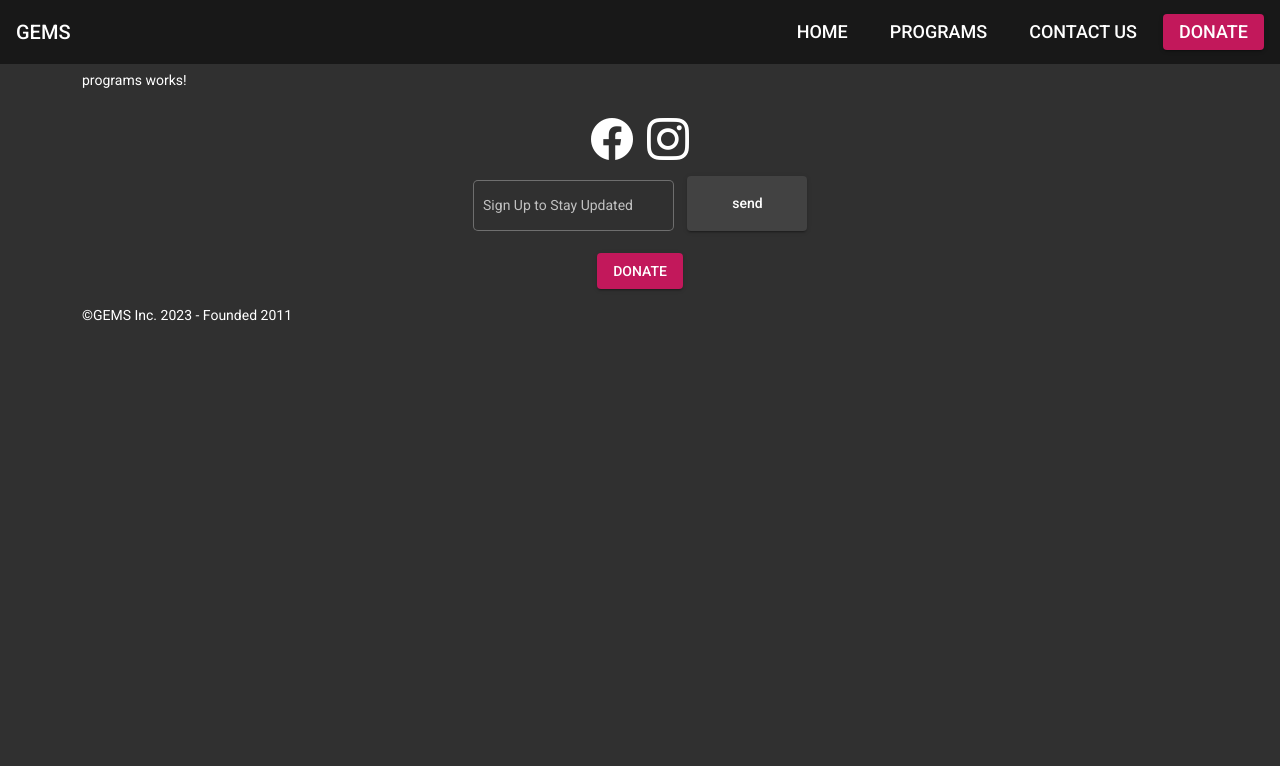
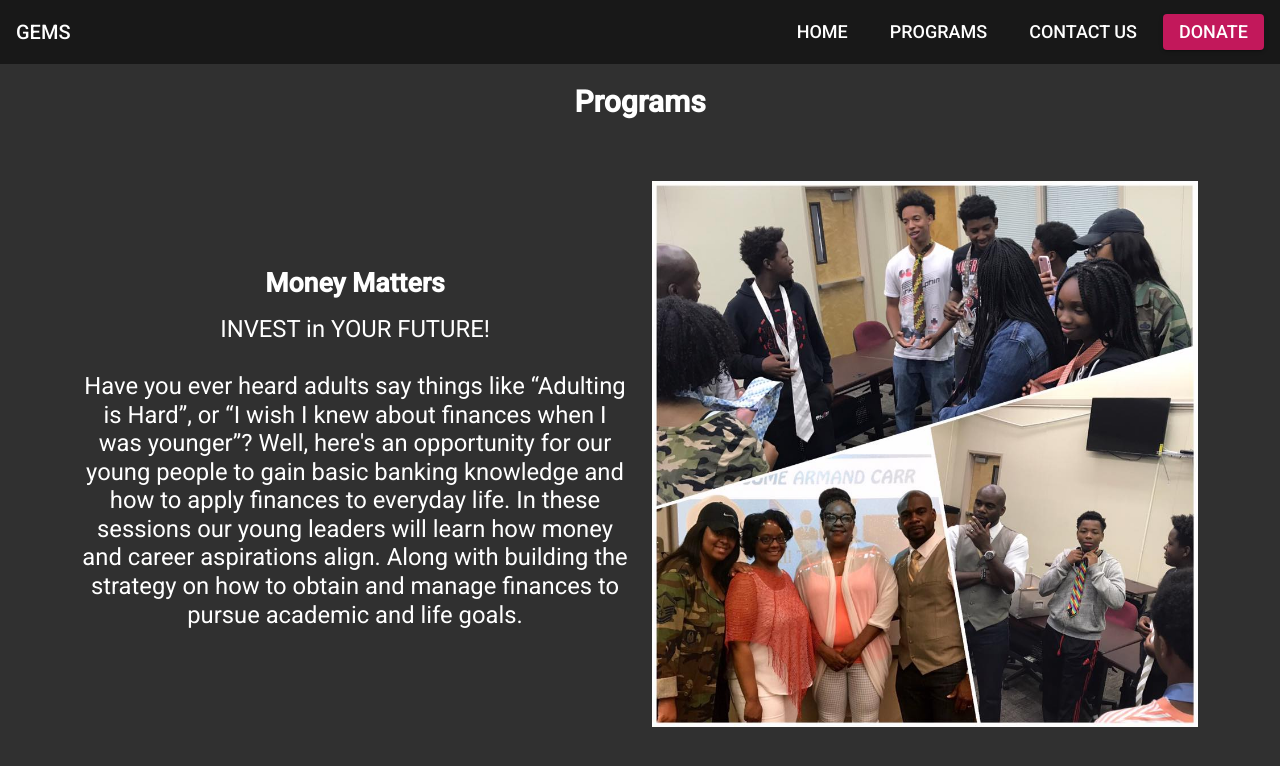
Before and after one commit to analystbruh/gems-site, an Angular app: page /programs in a window 1280 px wide. Shown: the top 766 px of the page. Built offline with nearby package versions, Linux system fonts and the light colour scheme.

Commit message:
made changes to homepage

```diff
--- a/src/app/app-routing.module.ts
+++ b/src/app/app-routing.module.ts
@@ -11,7 +11,11 @@ const routes: Routes = [
 ];
 
 @NgModule({
-  imports: [RouterModule.forRoot(routes)],
+  imports: [RouterModule.forRoot(routes, {
+    anchorScrolling: 'enabled',
+    scrollPositionRestoration: 'enabled',
+    scrollOffset: [0, -100] // [x, y] - adjust scroll offset
+  })],
   exports: [RouterModule]
 })
 export class AppRoutingModule { }
--- a/src/app/bottom-slide-content/bottom-slide-content.component.css
+++ b/src/app/bottom-slide-content/bottom-slide-content.component.css
@@ -19,13 +19,35 @@ p {
     line-height: 1em;
 }
 
+.title {
+    font-size: 10em;
+    font-weight: bold;
+}
+
+.subtitle {
+    font-size: 2em;
+}
+
+.mat-raised-button {
+    background-color: #912079;
+}
+
 @media (max-width: 600px) {
     h1 {
         font-size: 2.5em;
         line-height: 1em;
     }
     p {
-        font-size: 1.5em;
+        font-size: 1.25em;
         line-height: 1em;
     }
+
+    .title {
+        font-size: 4em;
+        font-weight: bold;
+    }
+
+    .subtitle {
+        font-size: 2em;
+    }
 }
--- a/src/app/bottom-slide-content/bottom-slide-content.component.html
+++ b/src/app/bottom-slide-content/bottom-slide-content.component.html
@@ -1,7 +1,8 @@
 <div class="container tall">
     <div class="row align-items-center text-center tall">
-        <div class="col-md-6 d-flex justify-content-center">
-            <h1>Money Matters:<br>INVEST in your FUTURE</h1>
+        <div class="col-md-6">
+            <h1 class="title">Money Matters:</h1>
+            <h3 class="subtitle">INVEST in your FUTURE</h3>
         </div>
         <div class="col-md-6">
             <div class="row">
@@ -13,7 +14,7 @@
             </div>
             <div class="row">
                 <div class="col-md-12 d-flex justify-content-center">
-                    <a mat-raised-button href="#">Learn More</a>
+                    <a mat-raised-button href="programs/#moneymatters">Learn More</a>
                 </div>
             </div>
         </div>
--- a/src/app/footer/footer.component.html
+++ b/src/app/footer/footer.component.html
@@ -9,13 +9,12 @@
     <div class="row mt-3">
         <div class="col-md-12 d-flex justify-content-center">
             <mat-form-field appearance="outline">
-                <mat-label>Sign Up to Stay Updated</mat-label>
+                <mat-label>Join Our Email List</mat-label>
                 <input type="email" matInput placeholder="Enter email">
             </mat-form-field>
             &nbsp;&nbsp;&nbsp;&nbsp;
             <div>
-                <button mat-raised-button class="neighbor">send</button>
-
+                <button mat-raised-button class="neighbor">Send</button>
             </div>
         </div>
     </div>
--- a/src/app/left-slide-content/left-slide-content.component.css
+++ b/src/app/left-slide-content/left-slide-content.component.css
@@ -14,9 +14,23 @@ h1 {
     font-size: 2.5em;
     line-height: 1em;
 }
+
 p {
     font-size: 2em;
     line-height: 1em;
+}
+
+.title {
+    font-size: 10em;
+    font-weight: bold;
+}
+
+.subtitle {
+    font-size: 2.5em;
+}
+
+.mat-raised-button {
+    background-color: #c2a625;
 }
 
 @media (max-width: 600px) {
@@ -25,7 +39,15 @@ p {
         line-height: 1em;
     }
     p {
-        font-size: 1.5em;
+        font-size: 1.25em;
         line-height: 1em;
     }
+    .title {
+        font-size: 4em;
+        font-weight: bold;
+    }
+
+    .subtitle {
+        font-size: 2em;
+    }
 }
--- a/src/app/left-slide-content/left-slide-content.component.html
+++ b/src/app/left-slide-content/left-slide-content.component.html
@@ -1,11 +1,12 @@
 <div class="container tall">
     <div class="row text-center tall align-items-center">
         <div class="col-md-12">
-            <h1>SpeakLife:<br>Your WORDS your VOICE</h1>
+            <h1 class="title">SpeakLife:</h1>
+            <h3 class="subtitle">Your WORDS your VOICE</h3>
             <p>Cohorts designed for students to identify with social emotional intelligence, mindfulness and positive
                 self-expression through writing, creative arts, and production.
             </p>
-            <a mat-raised-button href="#">Learn More</a>
+            <a mat-raised-button href="programs/#speaklife">Learn More</a>
         </div>
     </div>
 </div>
--- a/src/app/programs/programs.component.css
+++ b/src/app/programs/programs.component.css
@@ -2,3 +2,36 @@
     position: absolute;
     top: 70px;
 }
+
+h2 {
+    font-size: 1.9em;
+    font-weight: bold;
+}
+
+p {
+    font-size: 1.7em;
+    line-height: 1.2em;
+}
+
+h1 {
+    font-weight: bold;
+    font-size: 30px;
+}
+
+.section {
+    min-height: 80vh;
+}
+
+.cp2 {
+    display: none;
+}
+
+@media (max-width: 600px) {
+    .cp1 {
+        display: none;
+    }
+
+    .cp2 {
+        display: block;
+    }
+}
--- a/src/app/programs/programs.component.html
+++ b/src/app/programs/programs.component.html
@@ -1,7 +1,72 @@
-<div class="container">
-    <div class = "row">
+<div class="container text-center">
+    <div class="row mt-3">
+        <div class="col-md-12 text-center">
+            <h1>Programs</h1>
+        </div>
+    </div>
+    <div class="row align-items-center section" id="moneymatters">
         <div class="col-md-6">
-            <p>programs works!</p>
+            <h2>Money Matters</h2>
+            <p>
+                INVEST in YOUR FUTURE!<br><br>Have you ever heard adults say things like “Adulting is Hard”, or “I wish I
+                knew about finances when I was younger”? Well, here's an opportunity for our young people to gain
+                basic banking knowledge and how to apply finances to everyday life. In these sessions our young
+                leaders will learn how money and career aspirations align. Along with building the strategy on how to
+                obtain and manage finances to pursue academic and life goals.
+            </p>
+        </div>
+        <div class="col-md-6">
+            <img class="img-fluid" src="assets/images/workshop.jpg">
+        </div>
+    </div>
+<!-- switch -->
+    <div class="row align-items-center section cp1" id="careerpathways">
+        <div class="col-md-6">
+            <img class="img-fluid" src="assets/images/workshop.jpg">
+        </div>
+        <div class="col-md-6">
+            <h2>Career Pathways</h2>
+            <p>
+                CREATE OPPORTUNITY for YOURSELF!<br><br>The WORLD is YOURS is what most students hear throughout
+                their lives. Knowing what you want to do once you finish high school could be a big blur with so many
+                options to choose from. Our Career Pathways program gives opportunities for individuals to explore
+                various industries and career paths to help identify interests and learn more about the careers options
+                available. Participants in the program will have the opportunity to build networking skills by meeting
+                and engaging with successful industry professionals, including the path to entrepreneurship.
+            </p>
+        </div>
+    </div>
+    <div class="row align-items-center section cp2">
+        <div class="col-md-6">
+            <h2>Career Pathways</h2>
+            <p>
+                CREATE OPPORTUNITY for YOURSELF!<br><br>The WORLD is YOURS is what most students hear throughout
+                their lives. Knowing what you want to do once you finish high school could be a big blur with so many
+                options to choose from. Our Career Pathways program gives opportunities for individuals to explore
+                various industries and career paths to help identify interests and learn more about the careers options
+                available. Participants in the program will have the opportunity to build networking skills by meeting
+                and engaging with successful industry professionals, including the path to entrepreneurship.
+            </p>
+        </div>
+        <div class="col-md-6">
+            <img class="img-fluid" src="assets/images/workshop.jpg">
+        </div>
+    </div>
+<!-- end switch -->
+    <div class="row align-items-center section" id="speaklife">
+        <div class="col-md-6">
+            <h2>SpeakLife</h2>
+            <p>YOUR WORDS….YOUR VOICE!<br><br>SpeakLife is designed to provide an outlet for the voice of our youth to
+                be heard in a positive light! Express yourself in creative writing projects whether it's music, poetry,
+                short stories, and/or social impact topic discussions. Using your voice to engage is important not only to
+                grow communication skills but also to learn to express feelings on matters of interest and situations that
+                may impact your life from your perspective. Participants in the program will have the opportunity to
+                feature guests on our SpeakLife podcast and media productions as well as have an opportunity to
+                submit their completed SpeakLife projects for inclusion in our SpeakLife anthology publication and entry
+                to scholarship program.</p>
+        </div>
+        <div class="col-md-6">
+            <img class="img-fluid" src="assets/images/workshop.jpg">
         </div>
     </div>
 </div>
--- a/src/app/right-slide-content/right-slide-content.component.css
+++ b/src/app/right-slide-content/right-slide-content.component.css
@@ -18,14 +18,33 @@ p {
     font-size: 2em;
     line-height: 1em;
 }
+.title {
+    font-size: 10em;
+    font-weight: bold;
+}
 
+.subtitle {
+    font-size: 2em;
+}
+
+.mat-raised-button {
+    background-color: #1e1c1d;
+}
 @media (max-width: 600px) {
     h1 {
         font-size: 2.5em;
         line-height: 1em;
     }
     p {
-        font-size: 1.5em;
+        font-size: 1.25em;
         line-height: 1em;
     }
+    .title {
+        font-size: 4em;
+        font-weight: bold;
+    }
+
+    .subtitle {
+        font-size: 2em;
+    }
 }
--- a/src/app/right-slide-content/right-slide-content.component.html
+++ b/src/app/right-slide-content/right-slide-content.component.html
@@ -1,11 +1,12 @@
 <div class="container tall">
     <div class="row text-center tall align-items-center">
         <div class="col-md-12">
-            <h1>Career Pathways:<br>Create OPPORTUNITY for YOURSELF</h1>
+            <h1 class="title">Career Pathways:</h1>
+            <h3 class="subtitle">Create OPPORTUNITY for YOURSELF</h3>
             <p>Students explore and engage in opportunities for careers and
                 entrepreneurship through industry leader webinars and onsite company visits.
             </p>
-            <a mat-raised-button href="#">Learn More</a>
+            <a mat-raised-button href="programs/#careerpathways">Learn More</a>
         </div>
     </div>
 </div>
```
